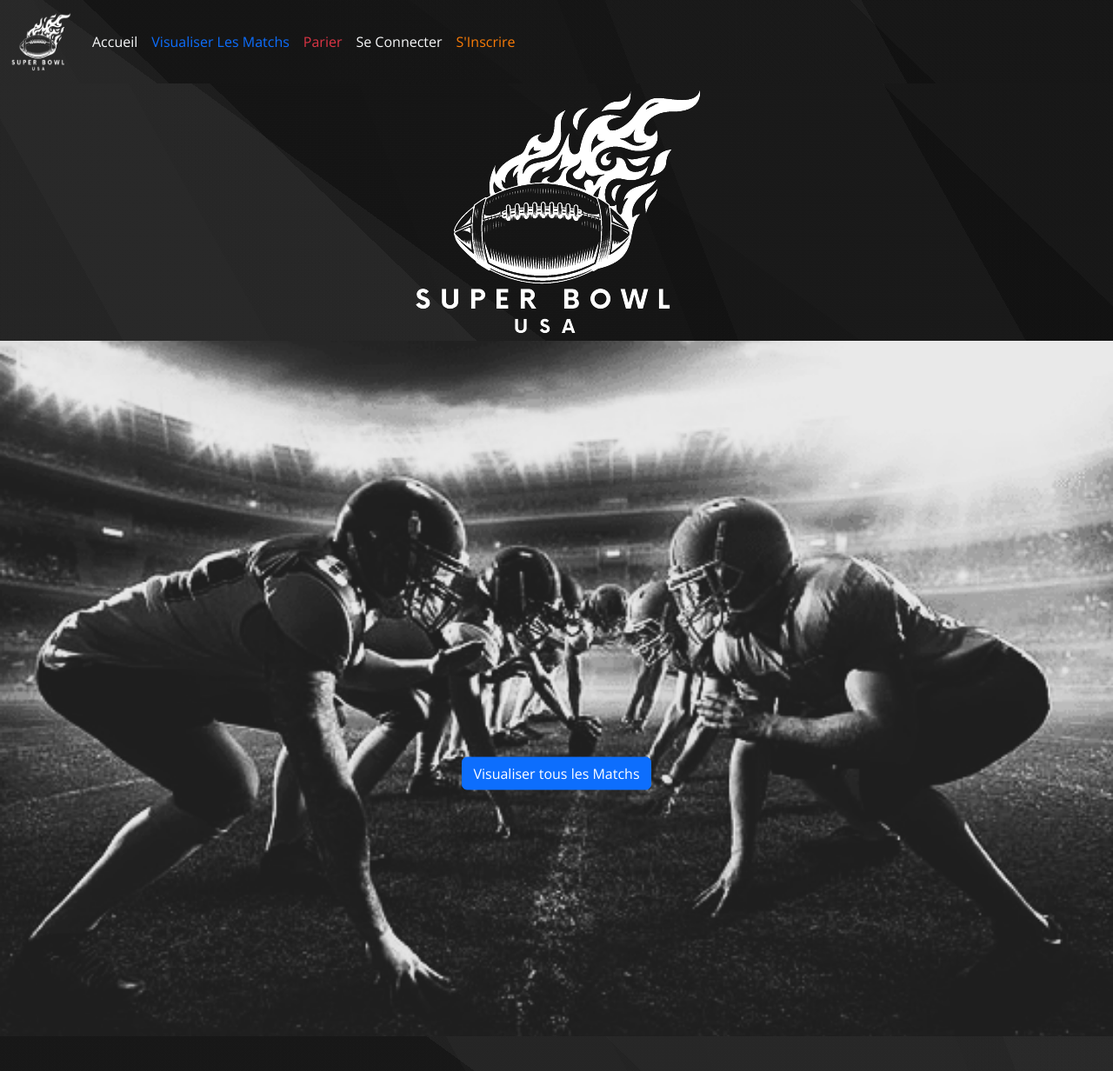
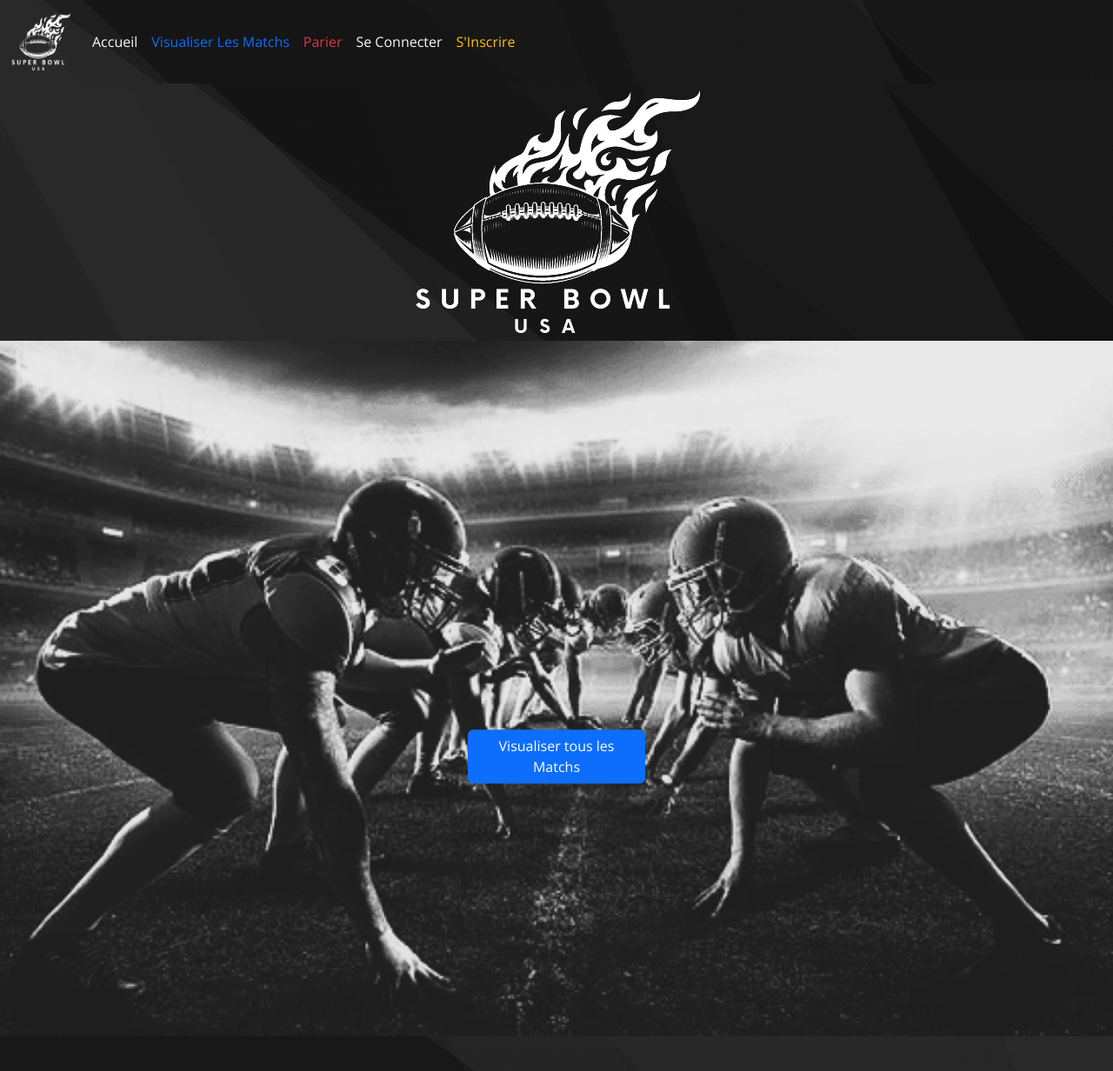
Before and after one commit to christinemiko/super_bowl, a Symfony app: template templates/homepage.html.twig in a window 1280 px wide. Shown: the top 1232 px of the page at 87% size. Run offline with Twig, Linux system fonts and the light colour scheme; the template is opened without the code that fills it, so the values that code supplies are empty; some libraries are stand-ins or nearby versions.

Commit message:
add toggler color white

```diff
--- a/public/styles/main.css
+++ b/public/styles/main.css
@@ -13,16 +13,18 @@
 .transparent-header {
     background-color: transparent;
 }
-.colortypo{
+.text-warning{
     color: #f87b07;
 }
+.navbar-toggler-light {
+    color:white;
+}
 
+/* HOME PAGE START*/
 title {
     font-family: 'Open Sans', sans-serif;
     color:white;
 }
-
-/* HOME PAGE START*/
 
 .full-screen-carousel {
     position: relative;
--- a/templates/header.html.twig
+++ b/templates/header.html.twig
@@ -4,8 +4,8 @@
     <nav class="navbar navbar-expand-lg navbar-lig ">
         <div class="container-fluid">
             <a class="navbar-brand" href="{{ path('accueil') }}"><img src="{{ asset('img/logo4.png') }}" alt="Logo super_bowl2024" width="70" height="70"></a>
-            <button class="navbar-toggler light" type="button" data-bs-toggle="collapse" data-bs-target="#navbarNav" aria-controls="navbarNav" aria-expanded="false" aria-label="Toggle navigation">
-                <span class="navbar-toggler-icon"></span>
+            <button class="navbar-toggler navbar-dark" type="button" data-bs-toggle="collapse" data-bs-target="#navbarNav" aria-controls="navbarNav" aria-expanded="false" aria-label="Toggle navigation">
+                <span class="navbar-toggler-icon "></span>
             </button>
             <div class="collapse navbar-collapse justify-content-between" id="navbarNav">
                 <ul class="navbar-nav">
@@ -55,7 +55,7 @@
                     </li>
 
                     <li class="nav-item">
-                        <a class="nav-link colortypo" href= >
+                        <a class="nav-link text-warning" href= >
                            S'Inscrire</a>
                     </li>
 
--- a/templates/homepage.html.twig
+++ b/templates/homepage.html.twig
@@ -3,44 +3,62 @@
 {% block body %}
 <!-- HOME PAGE START -->
 <main>
+    <!-- LOGO  START -->
     <div class=" text-center">
         <img src="{{ asset('img/logo4.png') }}" class="img-fluid" alt="logo superBowl">
     </div>
+    <!-- LOGO  END -->
 
     <section>
-
             <div class="row justify-content-center">
 
+                    <!--CAROUSEL  PICTURES START -->
 
-                    <!--CAROUSEL START -->
-
-                    <div id="carouselLieu"  class="carousel slide full-screen-carousel" data-bs-ride="carousel" data-bs-interval="2000">
+                    <div id="carouselLieu"  class="carousel slide full-screen-carousel" data-bs-ride="carousel" data-bs-interval="3000">
                         <div class="carousel-inner">
 
+                            <!-- CARROUSEL PICTURE1 START -->
                             <div class="carousel-item active">
                                 <img src="{{ asset('img/img25.png') }}"  class=" img-fluid d-block w-100" alt="image1">
                                 <div class="carousel-caption">
-                                    <a href="" class="btn btn-primary">Visualiser tous les Matchs</a>
+                                    <!--BUTTON MATCH START -->
+                                    <div class="d-grid gap-2 col-6 mx-auto">
+                                    <a href="" class="btn btn-ml btn-primary">Visualiser tous les Matchs</a>
+                                    </div>
+                                    <!--BUTTON MATCH END -->
                                 </div>
                             </div>
+                            <!-- CARROUSEL PICTURE1 END -->
 
+                            <!-- CARROUSEL PICTURE2 START -->
                             <div class="carousel-item">
                                 <img src="{{ asset('img/img26.png') }}"  class="img-fluid d-block w-100" alt="image13">
                                 <div class="carousel-caption">
-                                    <a href="" class="btn btn-primary">Visualiser tous les Matchs</a>
+                                    <!--BUTTON MATCH START -->
+                                    <div class="d-grid gap-2 col-6 mx-auto">
+                                    <a href="" class="btn btn-ml btn-primary">Visualiser tous les Matchs</a>
+                                    </div>
+                                    <!--BUTTON MATCH END -->
                                 </div>
                             </div>
+                            <!-- CARROUSEL PICTURE2 END -->
 
+                            <!-- CARROUSEL PICTURE3 START -->
                             <div class="carousel-item">
                                 <img src="{{ asset('img/img27.png') }}"  class="img-fluid d-block w-100" alt="image8">
                                 <div class="carousel-caption">
-                                    <a href="" class="btn btn-primary">Visualiser tous les Matchs</a>
+                                    <!--BUTTON MATCH START -->
+                                    <div class="d-grid gap-2 col-6 mx-auto">
+                                    <a href="" class="btn btn-ml btn-primary">Visualiser tous les Matchs</a>
+                                    </div>
+                                    <!--BUTTON MATCH END -->
                                 </div>
                             </div>
+                            <!-- CARROUSEL PICTURE3 END -->
 
                         </div>
-
                     </div>
+                <!--CAROUSEL  PICTURES END -->
 
             </div>
 
```
